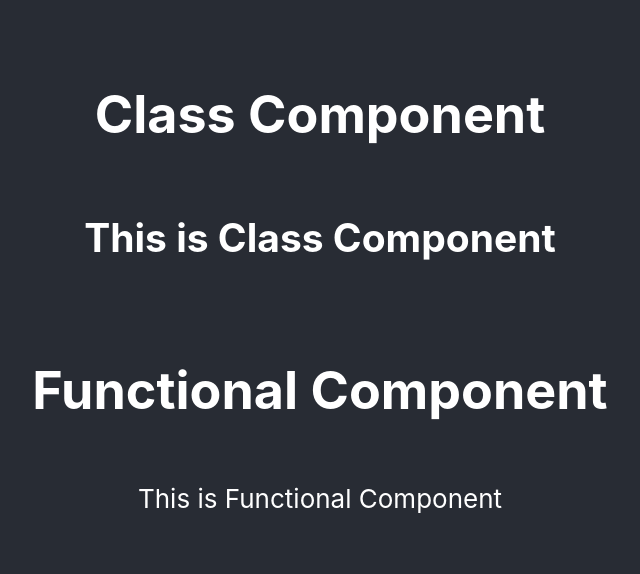
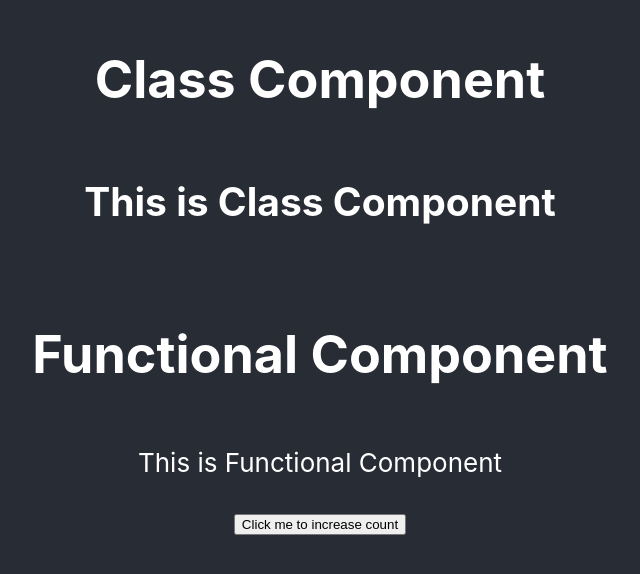
Before and after one commit to ShivaKanchi/first_react_app, a React (Create React App) app: page / in a window 1280 px wide. Shown: the part 106-680 px from the top of the page, without its empty margins (320-960 px from the left). Built offline with nearby package versions, Linux system fonts and the light colour scheme.

Commit message:
States props

```diff
--- a/src/components/Functioncomponenet.jsx
+++ b/src/components/Functioncomponenet.jsx
@@ -1,9 +1,15 @@
-import React from "react";
+import React, { useState } from "react";
 
 function Functioncomponent() {
-    return (<div>
-        <p>This is Functional Component</p>
-    </div>);
+    const { count, setCount } = useState(0);
+
+    return (
+        <div>
+            <p>This is Functional Component</p>
+            <button onClick={() => setCount(count + 1)}>Click me to increase count</button>
+            <h6>{count}</h6>
+        </div>
+    );
 }
 
 export default Functioncomponent;
```
